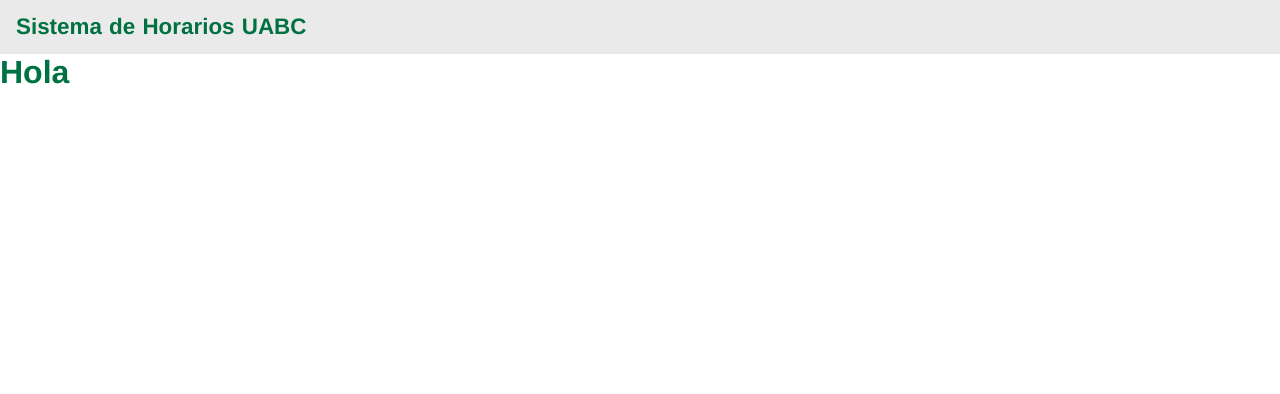
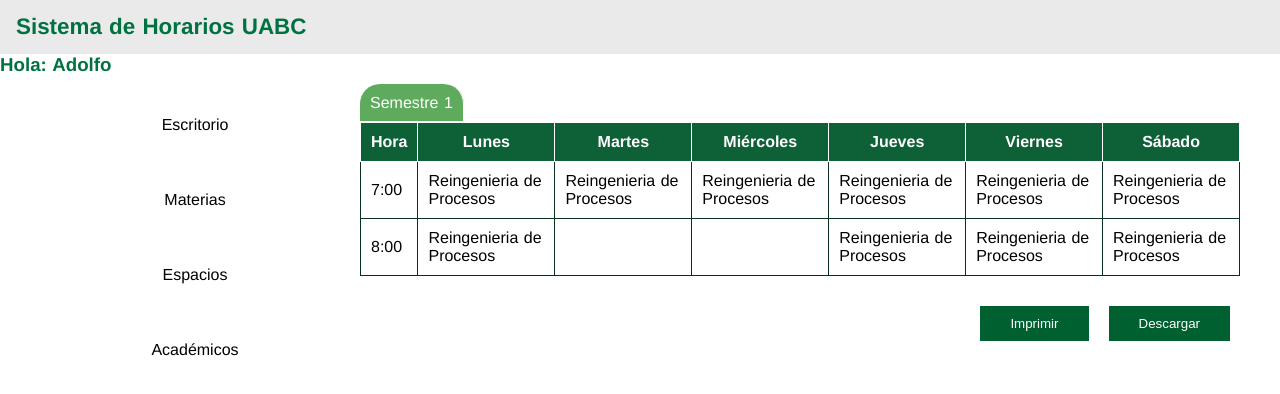
Before and after one commit to pedro-m-g/timetables-app, a Nuxt app: page /dashboard in a window 1280 px wide. Shown: the top 394 px of the page. Built offline with nearby package versions, Linux system fonts and the light colour scheme.

Commit message:
Agregado panel de dashboard

```diff
--- /dev/null
+++ b/components/Dashboard.vue
@@ -0,0 +1,107 @@
+<template>
+  <div class="root">
+      <tabs>
+        <tab
+            v-for="semester in timetable.semesters"
+            :key="semester.id"
+            :name="'Semestre ' + semester.semester_num">
+          <timetable :timetable="semester.assignments" />
+        </tab>
+      </tabs>
+      <div class="text-right gutter-top">
+        <button>Imprimir</button>
+        <button>Descargar</button>
+      </div>
+  </div>
+</template>
+<script>
+import Tabs from './tabs/Tabs.vue'
+import Tab from './tabs/Tab.vue'
+
+import Timetable from './timetables/Timetable.vue'
+export default {
+  data() {
+    return {
+      timetable: {
+        semesters: [
+          {
+            id: 1,
+            semester_num: 1,
+            assignments: [
+              {
+                hour: '7:00',
+                days: [
+                  {
+                    id: 1,
+                    subject: 'Reingenieria de Procesos'
+                  },
+                  {
+                    id: 2,
+                    subject: 'Reingenieria de Procesos'
+                  },
+                  {
+                    id: 3,
+                    subject: 'Reingenieria de Procesos'
+                  },
+                  {
+                    id: 4,
+                    subject: 'Reingenieria de Procesos'
+                  },
+                  {
+                    id: 5,
+                    subject: 'Reingenieria de Procesos'
+                  },
+                  {
+                    id: 6,
+                    subject: 'Reingenieria de Procesos'
+                  }
+                ]
+              },
+              {
+                hour: '8:00',
+                days: [
+                  {
+                    id: 7,
+                    subject: 'Reingenieria de Procesos'
+                  },
+                  {
+                    id: 8,
+                    subject: ''
+                  },
+                  {
+                    id: 9,
+                    subject: ''
+                  },
+                  {
+                    id: 10,
+                    subject: 'Reingenieria de Procesos'
+                  },
+                  {
+                    id: 11,
+                    subject: 'Reingenieria de Procesos'
+                  },
+                  {
+                    id: 12,
+                    subject: 'Reingenieria de Procesos'
+                  }
+                ]
+              }
+            ]
+          }
+        ]
+      }
+    }
+  },
+  components: {
+    Tabs,
+    Tab,
+    Timetable
+  }
+}
+</script>
+
+<style scoped>
+.root {
+  padding: 40px;
+}
+</style>
--- a/components/FormLogin.vue
+++ b/components/FormLogin.vue
@@ -10,9 +10,9 @@
             <label>
                 <h1>Contraseña</h1>
             </label>
-            <input type="password" name="password"><br>
+            <input type="password" name="password"><br><br>
 
-              <button>Iniciar Sesión</button>
+            <button>Iniciar Sesión</button>
           </form>
       </fieldset>
   </div>
@@ -27,6 +27,7 @@
     }
     fieldset {
         padding: 0 30px 40px 30px;
+
     }
     form {
         text-align: center;
--- /dev/null
+++ b/components/MenuView.vue
@@ -0,0 +1,71 @@
+<template>
+
+  <div>
+      <div class="username">
+          <h3>Hola: Adolfo</h3>
+        </div>
+      <div class="sidebar">
+
+      <ul id="list">
+          <li
+            v-for="type in Types"
+            :value="type.id"
+            :key="type.id" class="element">
+            {{ type.name }}
+          </li>
+    </ul>
+ </div>
+    </div>
+</template>
+<script>
+
+export default {
+  data () {
+      return {
+          Types: [
+              {
+                id: 1,
+                name: 'Escritorio'
+              },
+              {
+                id: 2,
+                name: 'Materias'
+              },
+              {
+                id: 3,
+                name: 'Espacios'
+              },
+              {
+                id: 4,
+                name: 'Académicos'
+              }
+          ]
+      }
+  }
+}
+</script>
+
+<style>
+    .sidebar{
+        width: 350px;
+    }
+    .flex-column{
+
+    }
+    #list > li{
+        list-style: none;
+    }
+    .element{
+
+        margin-top: 25px;
+        height: 50px;
+        text-align: center;
+        cursor: pointer;
+        padding-top: 15px;
+
+    }
+    .element:hover{
+        background-color: #5eab5e;
+        color: white;
+    }
+</style>
--- a/pages/dashboard.vue
+++ b/pages/dashboard.vue
@@ -1,15 +1,25 @@
 <template>
-    <h1>Hola</h1>
+  <div>
+    <div class="row">
+      <div class="col col-2">
+        <menu-view />
+      </div>
+      <div class="col col-10">
+        <dashboard />
+      </div>
+    </div>
+  </div>
 </template>
 
 <script>
+import MenuView from '~/components/MenuView.vue'
+import Dashboard from '~/components/Dashboard.vue'
 
 export default {
-
+  components: {
+    MenuView,
+    Dashboard
+  },
   layout: 'logged'
 }
 </script>
-
-<style>
-
-</style>
```
